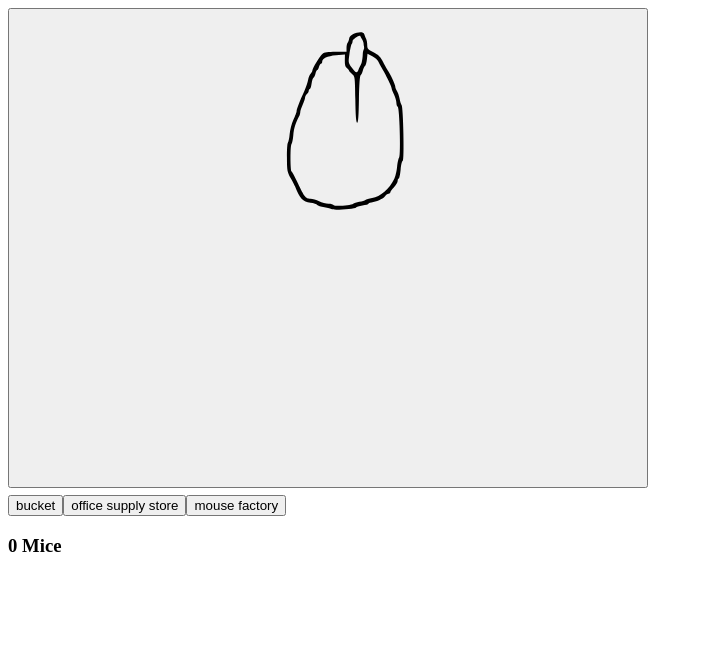
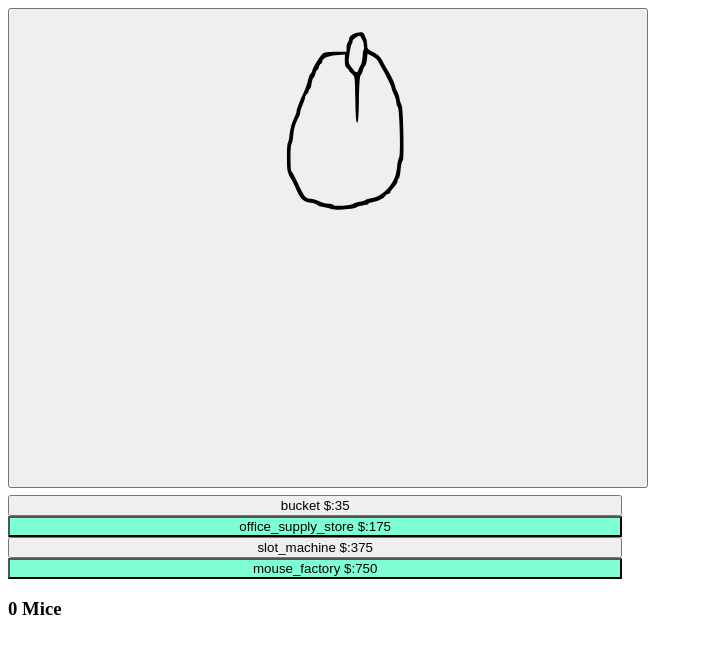
Before and after one commit to adenha/mouse_clicker, a plain HTML site: page index.html in a window 1280 px wide. Shown: the whole page, without its empty margins (0-703 px from the left). Drawn offline with Linux system fonts and the light colour scheme.

Commit message:
refine the buy menu

```diff
--- a/css/style.css
+++ b/css/style.css
@@ -1,6 +1,15 @@
 .mouse{
     width:50vw;
     height: 60vh;
+}
+.buymenu{
+    width: 48vw;
+    display: flex;
+    margin: 0px;
+    flex-direction: column;
+}
+button:nth-of-type(even){
+    background-color: aquamarine;
 }
 button:hover{
     cursor: pointer;
--- a/index.html
+++ b/index.html
@@ -5,8 +5,8 @@
     <meta charset="UTF-8">
     <meta name="viewport" content="width=device-width, initial-scale=1.0">
     <title>Document</title>
+    <script defer src="js/script.js"></script>
     <link href="css/style.css" rel="stylesheet">
-    <script defer src="js/script.js"></script>
 </head>
 
 <body>
--- a/js/script.js
+++ b/js/script.js
@@ -1,46 +1,56 @@
 let currentMice = 0;
+const costScale = 0.25;
 const upgrades = [
-    {name: 'bucket',
+    {
+        name: 'bucket',
         price: 35,
         image: 'img/bucket.svg',
         mps: 1,
         owned: 0
     },
-    {name: 'office supply store',
+    {
+        name: 'office_supply_store',
         price: 175,
         image: 'img/store.svg',
-    mps: 30,
+        mps: 5,
         owned: 0
     },
-    {name: 'mouse factory',
+    {
+        name: 'slot_machine',
+        price: 375,
+        image: 'img/slot_machine.svg',
+        mps: 10,
+        owned: 0
+    },
+    {
+        name: 'mouse_factory',
         price: 750,
         image: 'img/factory.svg',
-    mps: 60,
+        mps: 20,
         owned: 0
     }
 ];
 // Generate buy menu here
-let html = ``
 for (let i = 0; i < upgrades.length; i++) {
-    html +=`<button type="button" onclick="buyMenu(${i})">${upgrades[i].name}</>`
+    document.querySelector('div').innerHTML += `<button type="button" class="${upgrades[i].name}" onclick="buyMenu(${i})">${upgrades[i].name} $:${upgrades[i].price}</button>`
 }
-document.querySelector('div').innerHTML=html
-setInterval(micePerSecond,1000)
+setInterval(micePerSecond, 1000)
 // this is probably bad implamentation. calling a for loop every second^
 function micePerSecond() {
     for (let i = 0; i < upgrades.length; i++) {
-    currentMice += upgrades[i].owned*upgrades[i].mps;
-    document.querySelector('h3').innerHTML=`${currentMice} Mice`
+        currentMice += upgrades[i].owned * upgrades[i].mps;
+        document.querySelector('h3').innerHTML = `${currentMice} Mice`
     }
 }
-function buyMenu(index){
-    if (currentMice>= Math.round(upgrades[index].price)) {
-        currentMice -= Math.round(upgrades[index].price*((0.0025*upgrades[index].owned)+1))
-        upgrades[index].owned ++
-        document.querySelector('h3').innerHTML=`${currentMice} Mice`
+function buyMenu(index) {
+    if (currentMice >= Math.round(upgrades[index].price)) {
+        currentMice -= Math.round(upgrades[index].price * ((costScale * upgrades[index].owned) + 1))
+        upgrades[index].owned++
+        document.querySelector(`.${upgrades[index].name}`).innerHTML = `${upgrades[index].name} $:${Math.round(upgrades[index].price * ((costScale * upgrades[index].owned) + 1))}`
+        document.querySelector('h3').innerHTML = `${currentMice} Mice`
     }
 }
 function mouseClick() {
-    currentMice ++
-    document.querySelector('h3').innerHTML=`${currentMice} Mice`
+    currentMice++
+    document.querySelector('h3').innerHTML = `${currentMice} Mice`
 }
```
Lines whose indentation alone changed are shown as unchanged.
